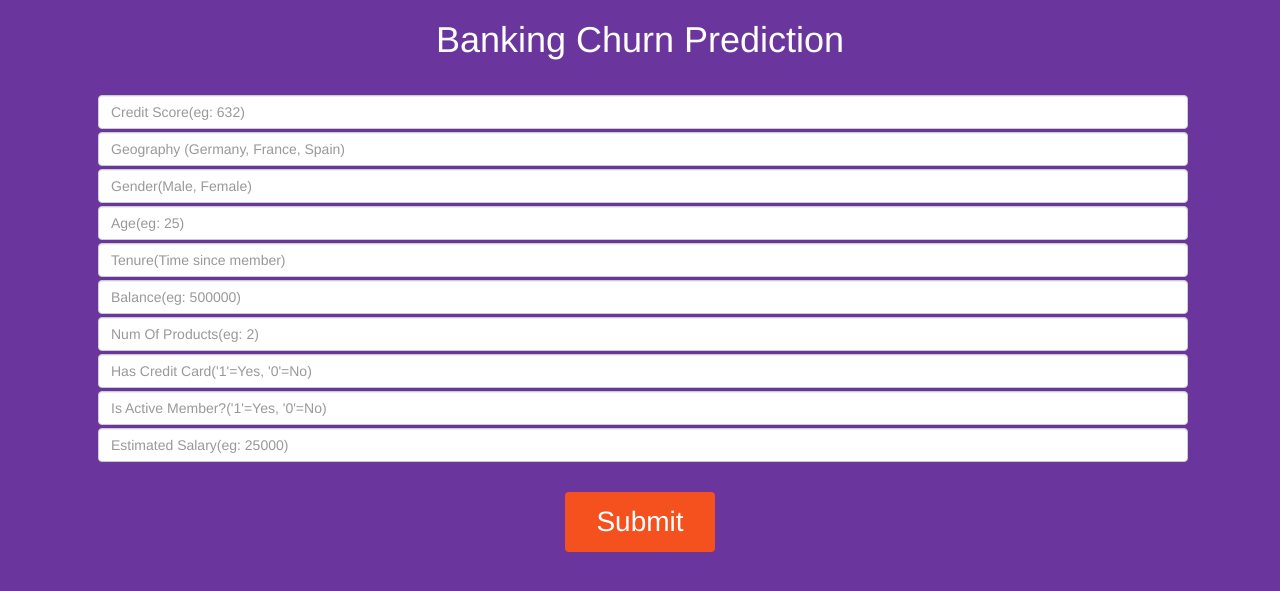
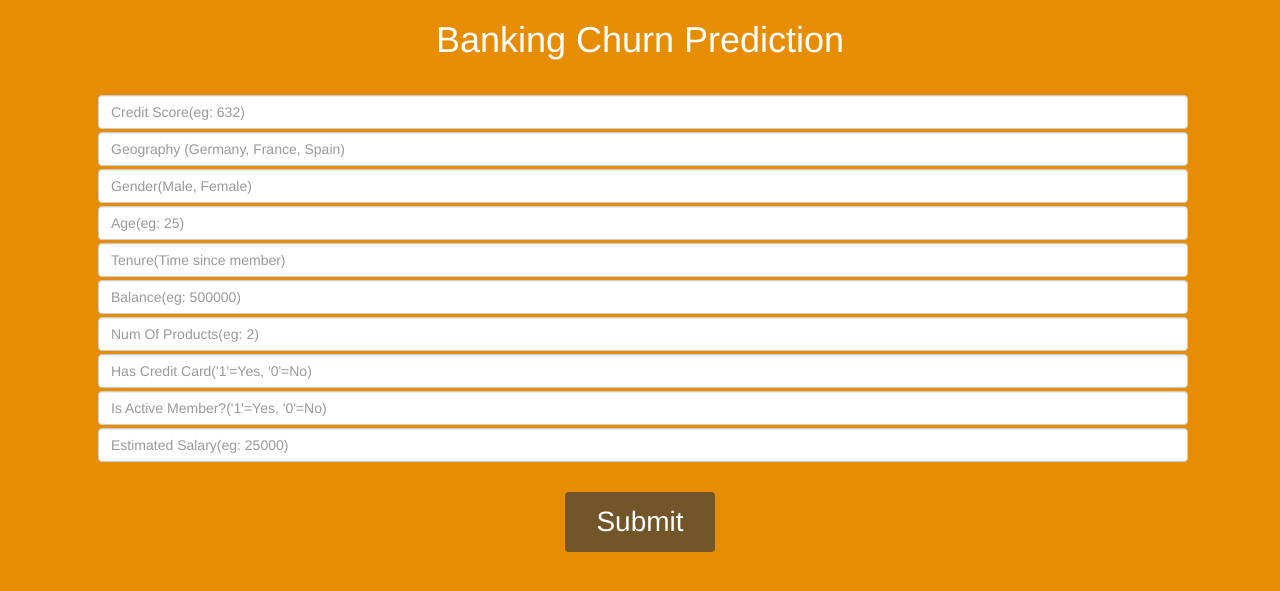
Before and after one commit to imsanjoykb/Banking-Churn-Prediction-ANN-Based, a Flask app: page / in a window 1280 px wide. Shown: the top 591 px of the page. Run offline with Flask 2, Linux system fonts and the light colour scheme; parts of the project's set-up code (start-up, migrations or seed data) failed here and were passed over; some libraries are stand-ins or nearby versions.

Commit message:
html file change

```diff
--- a/templates/index.html
+++ b/templates/index.html
@@ -16,7 +16,7 @@
     <style type="text/css">
         .button {
   border-radius: 4px;
-  background-color: #f4511e;
+  background-color: #725528;
   border: none;
   color: #FFFFFF;
   text-align: center;
@@ -54,7 +54,7 @@
 }
     </style>
 </head>
-<body style="background-color: #6A359C; text-align: center">
+<body style="background-color: #E68D04; text-align: center">
     <div style="  text-align: center;">
       <h1 style="color: #FFF">Banking Churn Prediction</h1>
       <div class="container">
```
